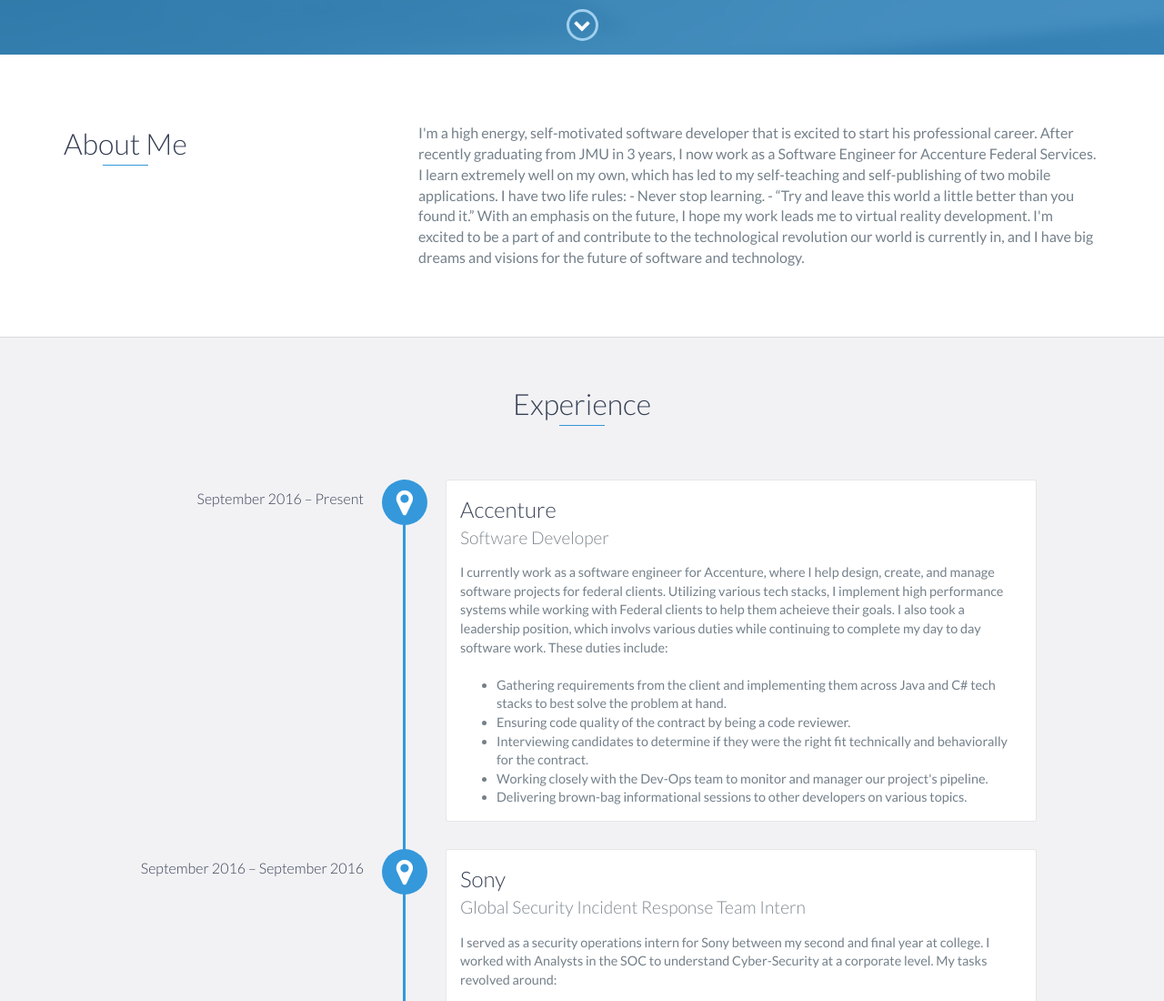
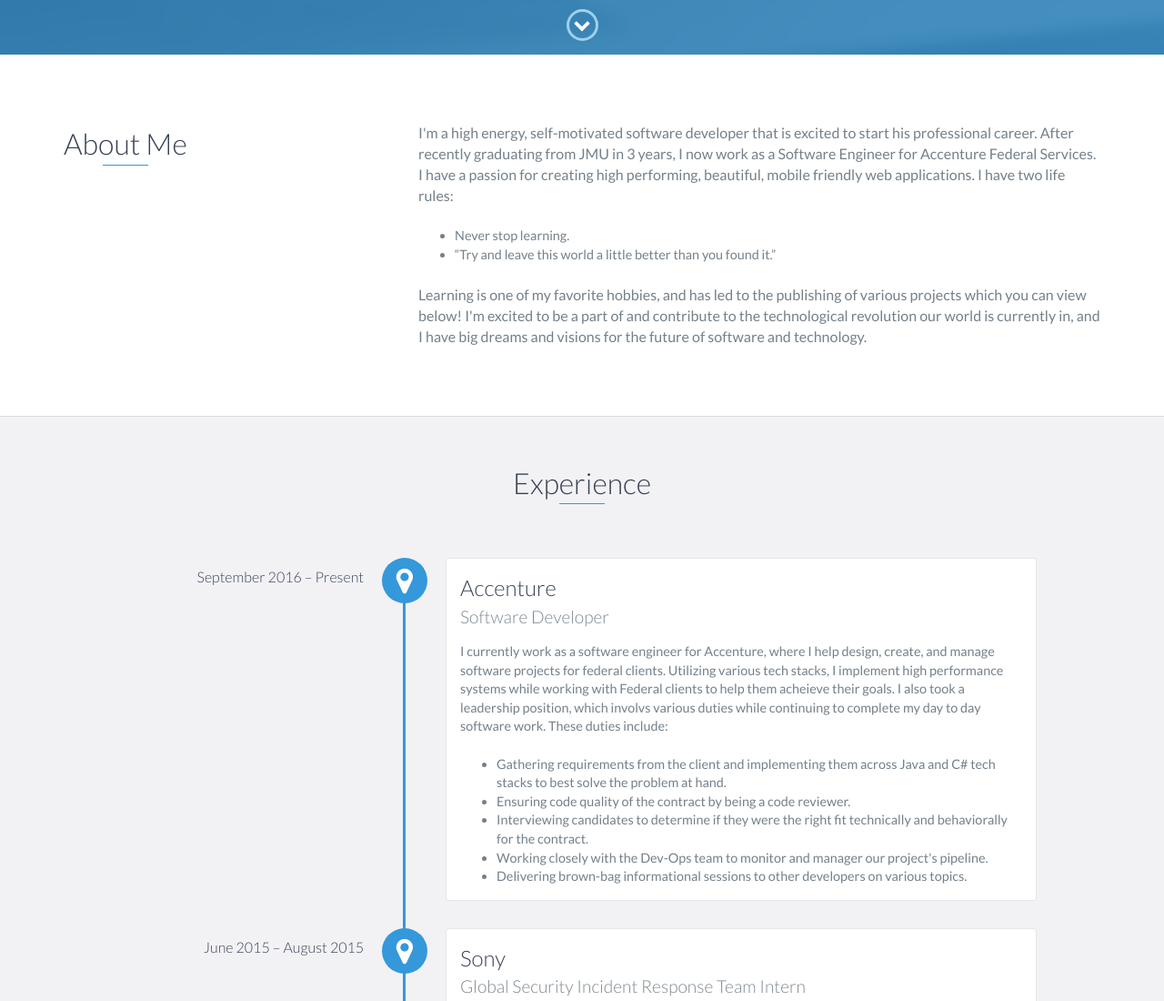
Before and after one commit to AlwaysAwakeBlake/personal_site, a website: page index.html in a window 1280 px wide. Shown: the part 740-1840 px from the top of the page at 91% size. Drawn offline with nearby package versions, Linux system fonts and the light colour scheme.

Commit message:
Final draft of about me finished

```diff
--- a/index.html
+++ b/index.html
@@ -75,10 +75,20 @@
                 <div class="col-md-8">
                     <p>
                         I'm a high energy, self-motivated software developer that is excited to start his professional career. After recently graduating
-                        from JMU in 3 years, I now work as a Software Engineer for Accenture Federal Services. I learn extremely
-                        well on my own, which has led to my self-teaching and self-publishing of two mobile applications.
-                        I have two life rules: - Never stop learning. - “Try and leave this world a little better than you
-                        found it.” With an emphasis on the future, I hope my work leads me to virtual reality development.
+                        from JMU in 3 years, I now work as a Software Engineer for Accenture Federal Services. I have a passion for creating high
+                        performing, beautiful, mobile friendly web applications.
+                        I have two life rules:
+                    </p>
+                        <br/>
+                        <ul>
+                            <li>Never stop learning.</li>
+                            <li>“Try and leave this world a little better than you
+                                    found it.”
+                            </li>
+                        </ul>
+                        <br />
+                        <p>
+                        Learning is one of my favorite hobbies, and has led to the publishing of various projects which you can view below!
                         I'm excited to be a part of and contribute to the technological revolution our world is currently
                         in, and I have big dreams and visions for the future of software and technology.
                     </p>
@@ -120,7 +130,7 @@
                 </p>
             </div>
 
-            <div data-date="September 2016 – September 2016">
+            <div data-date="June 2015 – August 2015">
                 <h3>Sony</h3>
                 <h4>Global Security Incident Response Team Intern</h4>
                 <p>
```
Also changed, not shown: css/styles.css.
